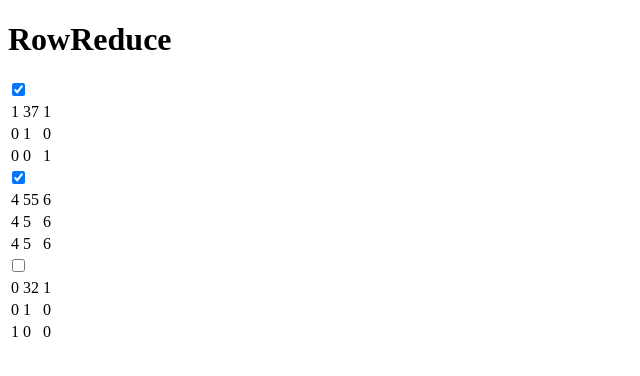
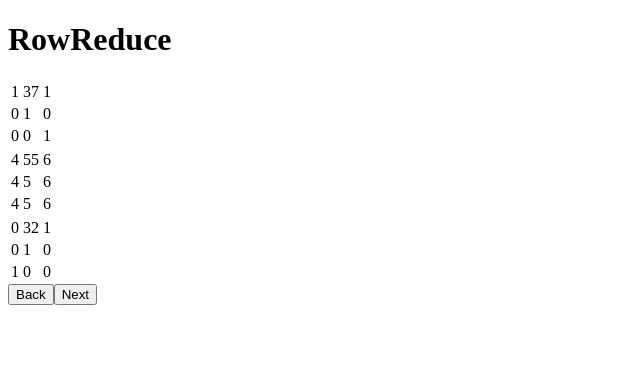
Before and after one commit to asad23raza/RowReduce, a React (Create React App) app: page / in a window 1280 px wide. Shown: the top 376 px of the page, without its empty margins (0-640 px from the left). Built offline with nearby package versions, Linux system fonts and the light colour scheme.

Commit message:
buttons on last matrix

```diff
--- /dev/null
+++ b/src/components/LastMatrixButtons.js
@@ -0,0 +1,20 @@
+import React from "react";
+class MatrixButtons extends React.Component {
+    render() {
+        console.log(this.props.pos)
+        console.log(this.props.maximum)
+        if (this.props.pos == this.props.maximum) {
+            return (
+                console.log("reached"),
+                <div>
+                    <button>Back</button>
+                    <button>Next</button>
+                </div>
+            )
+        }
+        return (
+            <div></div>
+        )
+    }
+}
+export default MatrixButtons
--- a/src/components/MatrixList.js
+++ b/src/components/MatrixList.js
@@ -1,15 +1,19 @@
 import React from "react";
 import InputNode from "./Input";
+import MatrixButtons from "./LastMatrixButtons"
 class MatrixList extends React.Component {
     render() {
+        // returns the length of matrix_list which is the
+        // index of the last matrix
+        var max = this.props.matrix_list.length
+        console.log("matrix length " + max)
         return (
             <div>
             {this.props.matrix_list.map(
                 elem => (
                     <div key={elem.id}>
-                        <input type="checkbox" checked={elem.completed}
-                        onChange={() => this.props.HandleChange(elem.id)} />
                         <InputNode matrix_list_elem={elem} />
+                        <MatrixButtons pos={elem.id} maximum={max} />
                     </div>
                 )
             )}
--- a/src/components/Matrixcontainer.js
+++ b/src/components/Matrixcontainer.js
@@ -21,16 +21,11 @@ class MatrixContainer extends React.Component {
             }
         ]
     };
-    HandleChange = (number) => {
-        console.log(number);
-        console.log("clicked me", number);
-    };
     render() {
         return (
             <div>
                 <Header />
-                <MatrixList matrix_list={this.MatricesDict.matrix_list}
-                HandleChange = {this.HandleChange} />
+                <MatrixList matrix_list={this.MatricesDict.matrix_list} />
             </div>
         )
     }
```
